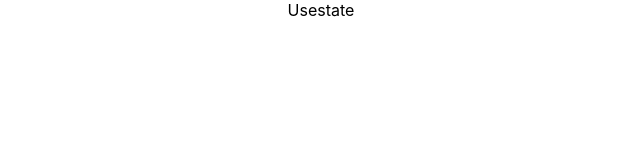
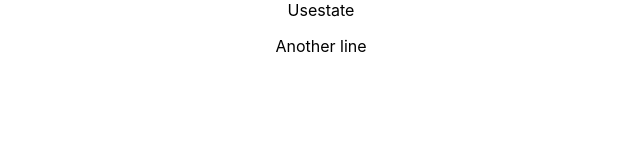
Before and after one commit to ShaiSigawi/usestate1, a React (Create React App) app: page / in a window 1280 px wide. Shown: the top 160 px of the page, without its empty margins (319-959 px from the left). Built offline with nearby package versions, Linux system fonts and the light colour scheme.

Commit message:
Added another line

```diff
--- a/src/App.js
+++ b/src/App.js
@@ -5,6 +5,7 @@ function App() {
   return (
     <div className="App">
       Usestate
+      <p>Another line</p>
     </div>
   );
 }
```
